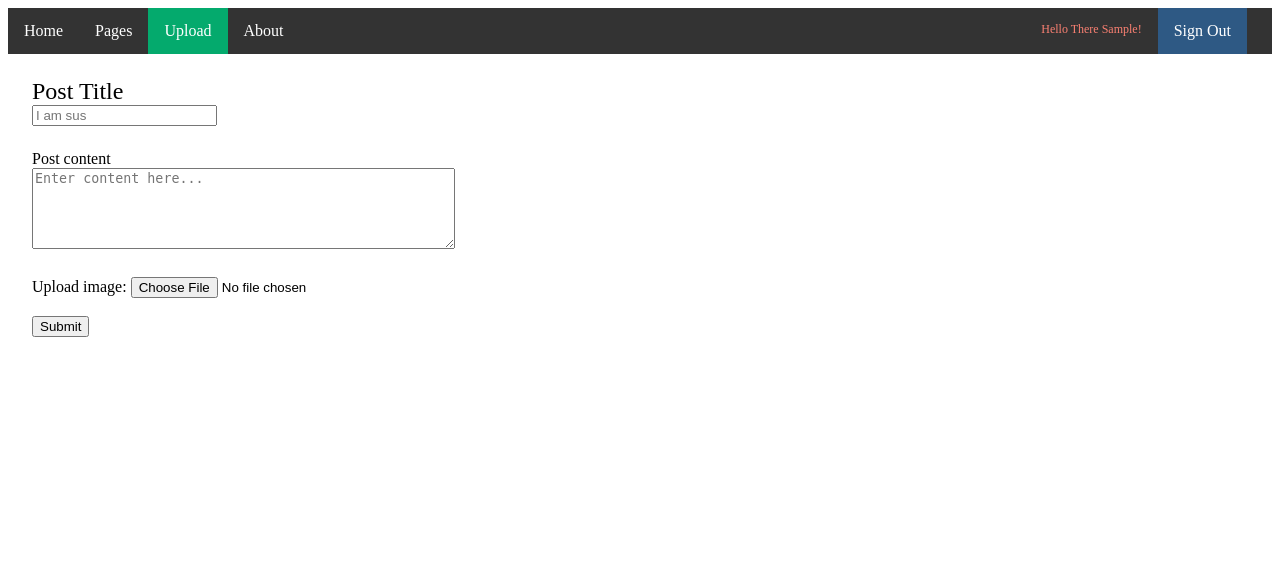
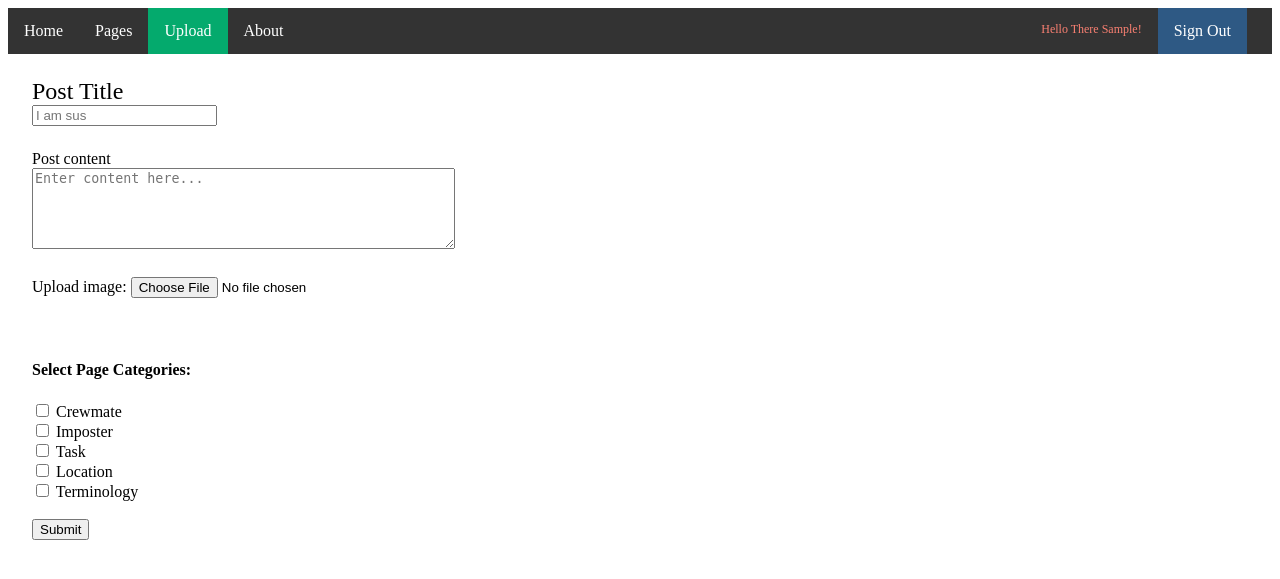
Before and after one commit to thatshawt/wiki-sus, a Flask app: page /upload in a window 1280 px wide. Shown: the top 579 px of the page. Run offline with Flask 2, Linux system fonts and the light colour scheme; the visitor is signed in with stand-in values (Sample User, id 1).

Commit message:
Added category buttons to upload.html, adjusted unit tests

```diff
--- a/flaskr/templates/upload.html
+++ b/flaskr/templates/upload.html
@@ -24,8 +24,22 @@
         <div style="padding:12px;">
             <label for="image">Upload image: </label>
             <input type = "file"  name = "post_image" accept = "image/*" /><br> <br>
-            <input type = "submit"/>
         </div>
+
+        <div style = "padding:12px">
+        <h4>Select Page Categories:</h4>
+        <input type="checkbox" id="category1" name="crewmate" value="Crewmate">
+        <label for="vehicle1"> Crewmate</label><br>
+        <input type="checkbox" id="category2" name="imposter" value="Imposter">
+        <label for="vehicle1"> Imposter</label><br>
+        <input type="checkbox" id="category3" name="task"" value="Task">
+        <label for="vehicle1"> Task</label><br>
+        <input type="checkbox" id="category4" name="location" value="Location">
+        <label for="vehicle1"> Location</label><br>
+        <input type="checkbox" id="category5" name="terminology" value="Terminology">
+        <label for="vehicle1"> Terminology</label><br><br>
+        <button type="sumbit" value="submit">Submit</button>
+    </div>
 
      </form>
 {% endblock content %}
```
Also changed, not shown: flaskr/backend_test.py (+6 -3 lines).
